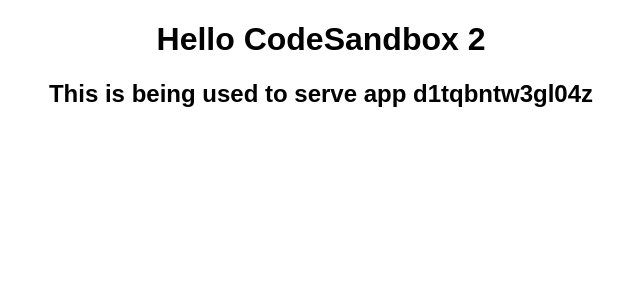
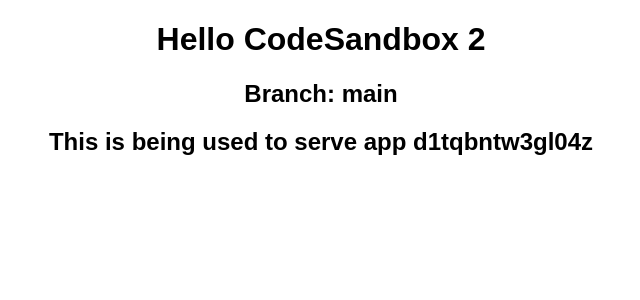
Before and after one commit to wlee221/react-codesandbox-2, a React (Create React App) app: page / in a window 1280 px wide. Shown: the top 300 px of the page, without its empty margins (319-959 px from the left). Built offline with nearby package versions, Linux system fonts and the light colour scheme.

Commit message:
Update App.js

```diff
--- a/src/App.js
+++ b/src/App.js
@@ -4,6 +4,7 @@
   return (
     <div className="App">
       <h1>Hello CodeSandbox 2</h1>
+      <h2>Branch: main</h2>
       <h2>This is being used to serve app d1tqbntw3gl04z</h2>
     </div>
   );
```
